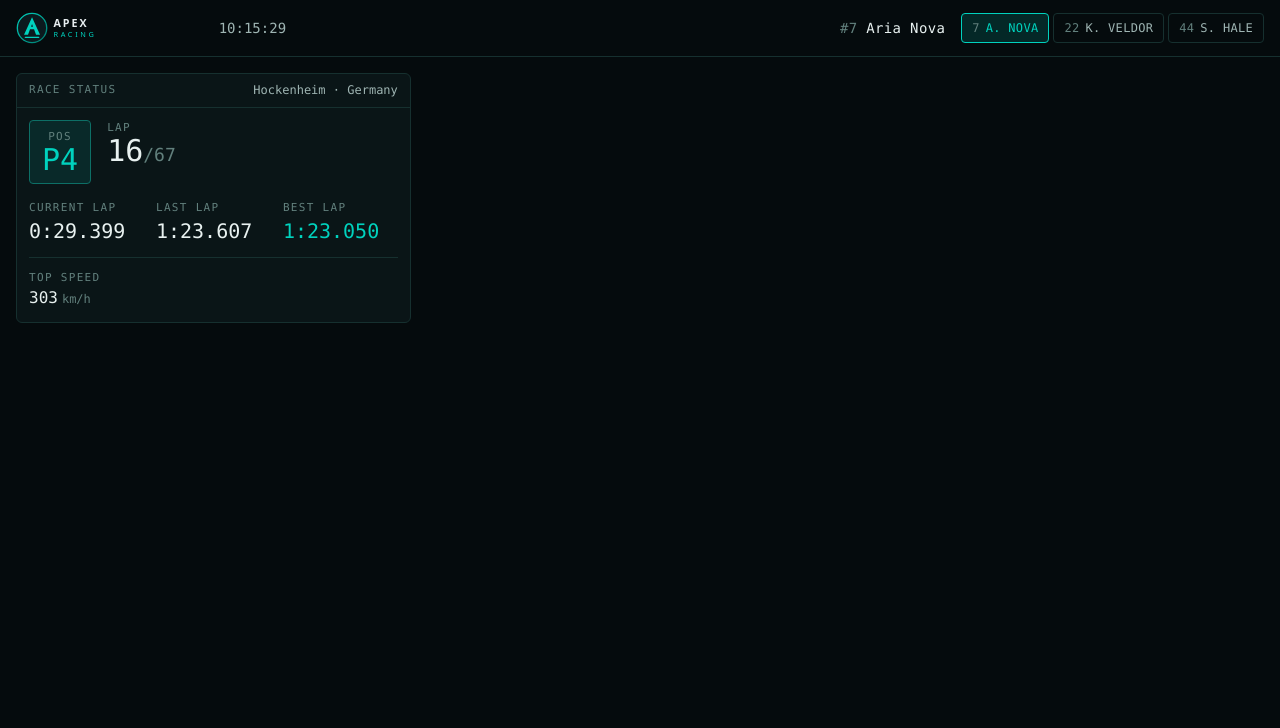
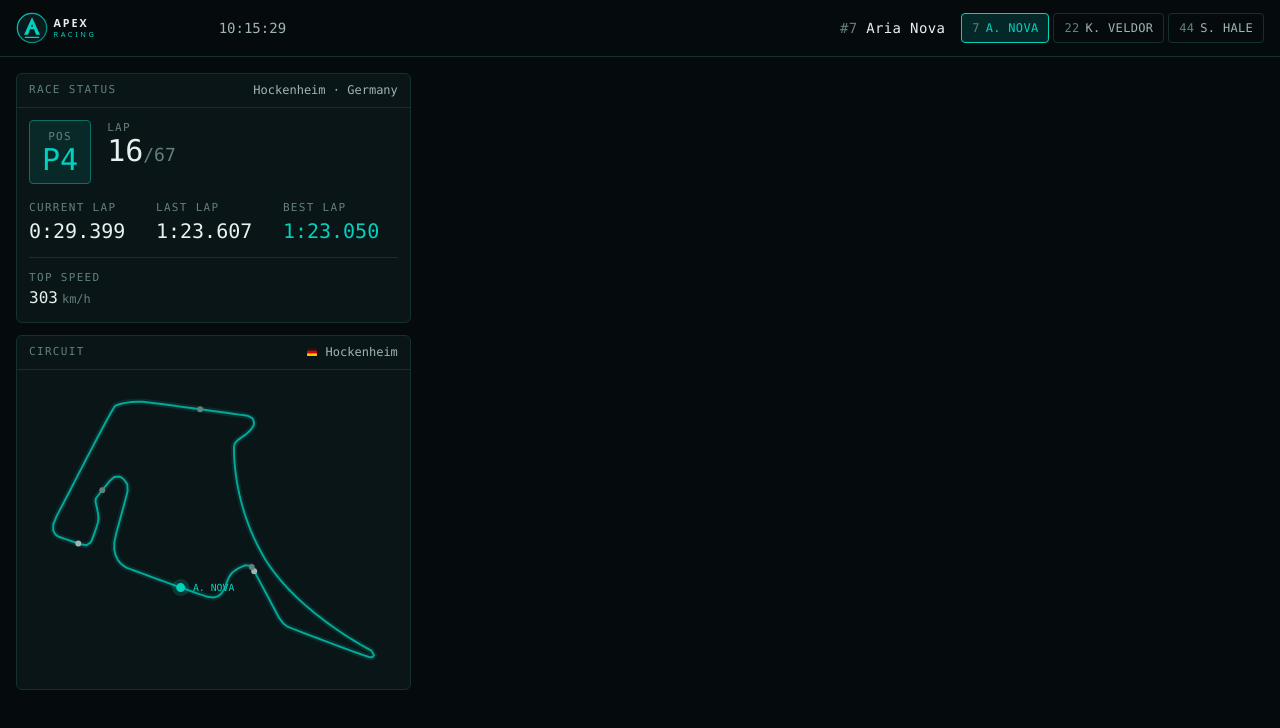
Before and after one commit to ahamedzoha/apex-race-control, a React (Vite) app: page / in a window 1280 px wide. Shown: the top 728 px of the page. Built offline with nearby package versions, Linux system fonts and the light colour scheme.

Commit message:
Updated App and Added TrackMap

```diff
--- a/src/App.tsx
+++ b/src/App.tsx
@@ -1,5 +1,6 @@
 import { DriverSwitcher } from "./components/DriverSwitcher";
 import { RaceStatus } from "./components/RaceStatus";
+import { TrackMap } from "./components/TrackMap";
 import { useRace } from "./state/RaceContext";
 
 function SessionClock() {
@@ -31,7 +32,10 @@ export default function App() {
       </header>
 
       <main className="grid gap-3 p-4 lg:grid-cols-[minmax(0,1fr)_minmax(0,1.1fr)_minmax(0,1fr)]">
-        <RaceStatus />
+        <div className="flex flex-col gap-3">
+          <RaceStatus />
+          <TrackMap />
+        </div>
       </main>
     </div>
   );
--- /dev/null
+++ b/src/components/TrackMap.tsx
@@ -0,0 +1,96 @@
+import { useEffect, useRef, useState } from "react";
+import { TRACK_PATH_D, TRACK_VIEWBOX } from "../data/trackPath";
+import { useRace } from "../state/RaceContext";
+import { Panel } from "./Panel";
+
+export function TrackMap() {
+  const markers = useRace((s) => s.markers);
+  const selectedId = useRace((s) => s.selectedDriverId);
+  const circuit = useRace((s) => s.circuit.name);
+
+  const pathRef = useRef<SVGPathElement>(null);
+  const [pathLength, setPathLength] = useState(0);
+
+  // The racing line is drawn by us, so its length is only known once it is mounted.
+  useEffect(() => {
+    if (pathRef.current) setPathLength(pathRef.current.getTotalLength());
+  }, []);
+
+  const path = pathRef.current;
+  const placed =
+    path && pathLength > 0
+      ? markers.map((marker) => {
+          const point = path.getPointAtLength(marker.lapProgress * pathLength);
+          return { ...marker, x: point.x, y: point.y };
+        })
+      : [];
+
+  return (
+    <Panel
+      title="Circuit"
+      accessory={
+        <span className="flex items-center gap-2 font-mono text-xs text-ink-dim">
+          <img src="/assets/icons/flag-de.svg" alt="" className="h-3 w-auto" />
+          {circuit}
+        </span>
+      }
+    >
+      <svg
+        viewBox={TRACK_VIEWBOX}
+        className="w-full"
+        role="img"
+        aria-label={`${circuit} circuit with live car positions`}
+      >
+        {/* Soft copy underneath gives the line its glow without a filter. */}
+        <path
+          d={TRACK_PATH_D}
+          fill="none"
+          stroke="var(--color-apex)"
+          strokeWidth="5"
+          strokeLinecap="round"
+          strokeLinejoin="round"
+          opacity="0.12"
+        />
+        <path
+          ref={pathRef}
+          d={TRACK_PATH_D}
+          fill="none"
+          stroke="var(--color-apex)"
+          strokeWidth="1.6"
+          strokeLinecap="round"
+          strokeLinejoin="round"
+          opacity="0.75"
+        />
+
+        {placed.map((marker) => {
+          const isSelected = marker.id === selectedId;
+          const fill = isSelected
+            ? "var(--color-apex)"
+            : marker.isTeam
+              ? "var(--color-ink-dim)"
+              : "var(--color-ink-faint)";
+
+          return (
+            <g key={marker.id} transform={`translate(${marker.x} ${marker.y})`}>
+              {isSelected ? (
+                <circle r="7" fill="var(--color-apex)" opacity="0.18" />
+              ) : null}
+              <circle r={isSelected ? 3.6 : 2.4} fill={fill} />
+              {isSelected ? (
+                <text
+                  x="10"
+                  y="3"
+                  fontSize="8"
+                  fill="var(--color-apex)"
+                  fontFamily="var(--font-mono)"
+                >
+                  {marker.label}
+                </text>
+              ) : null}
+            </g>
+          );
+        })}
+      </svg>
+    </Panel>
+  );
+}
```
